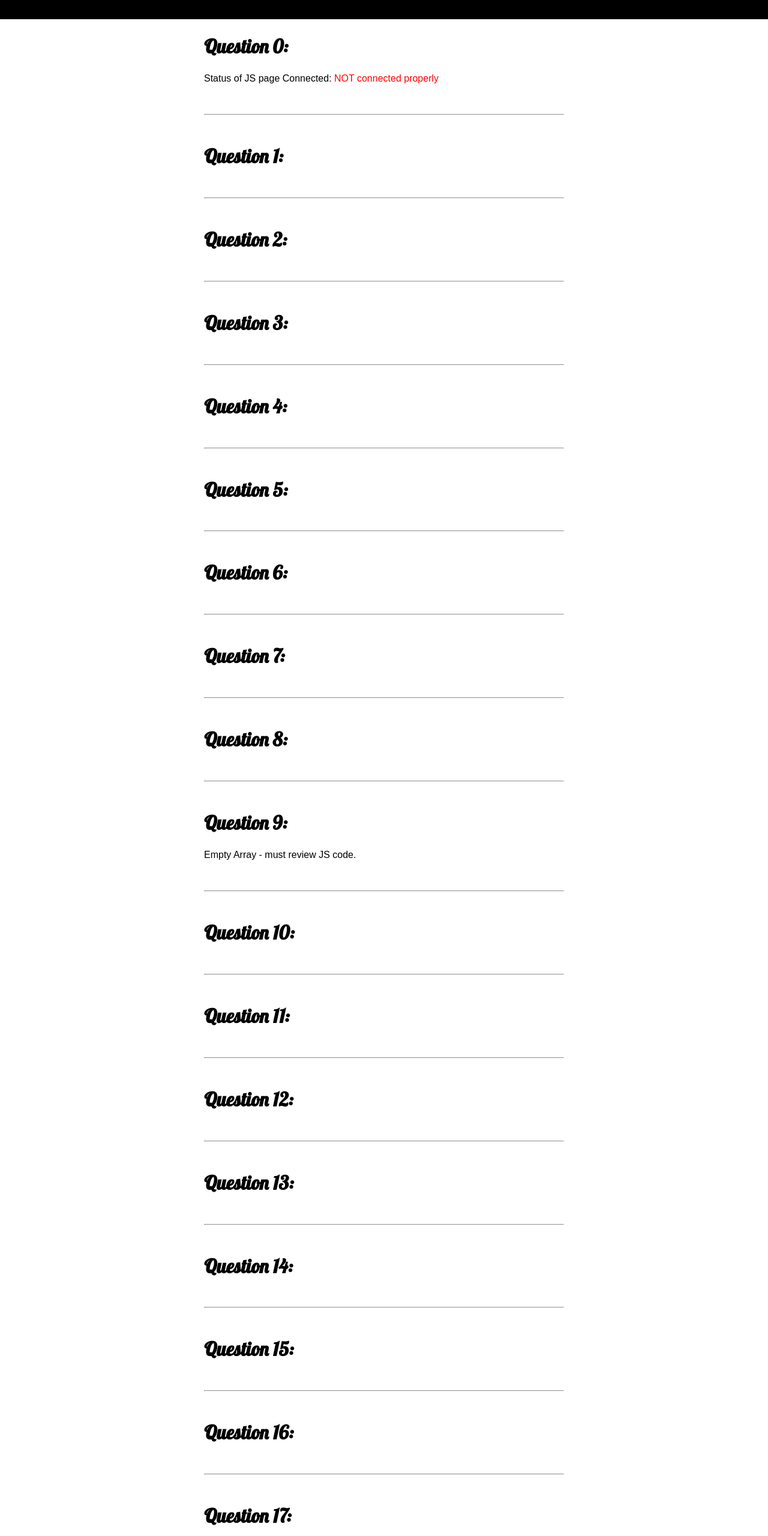
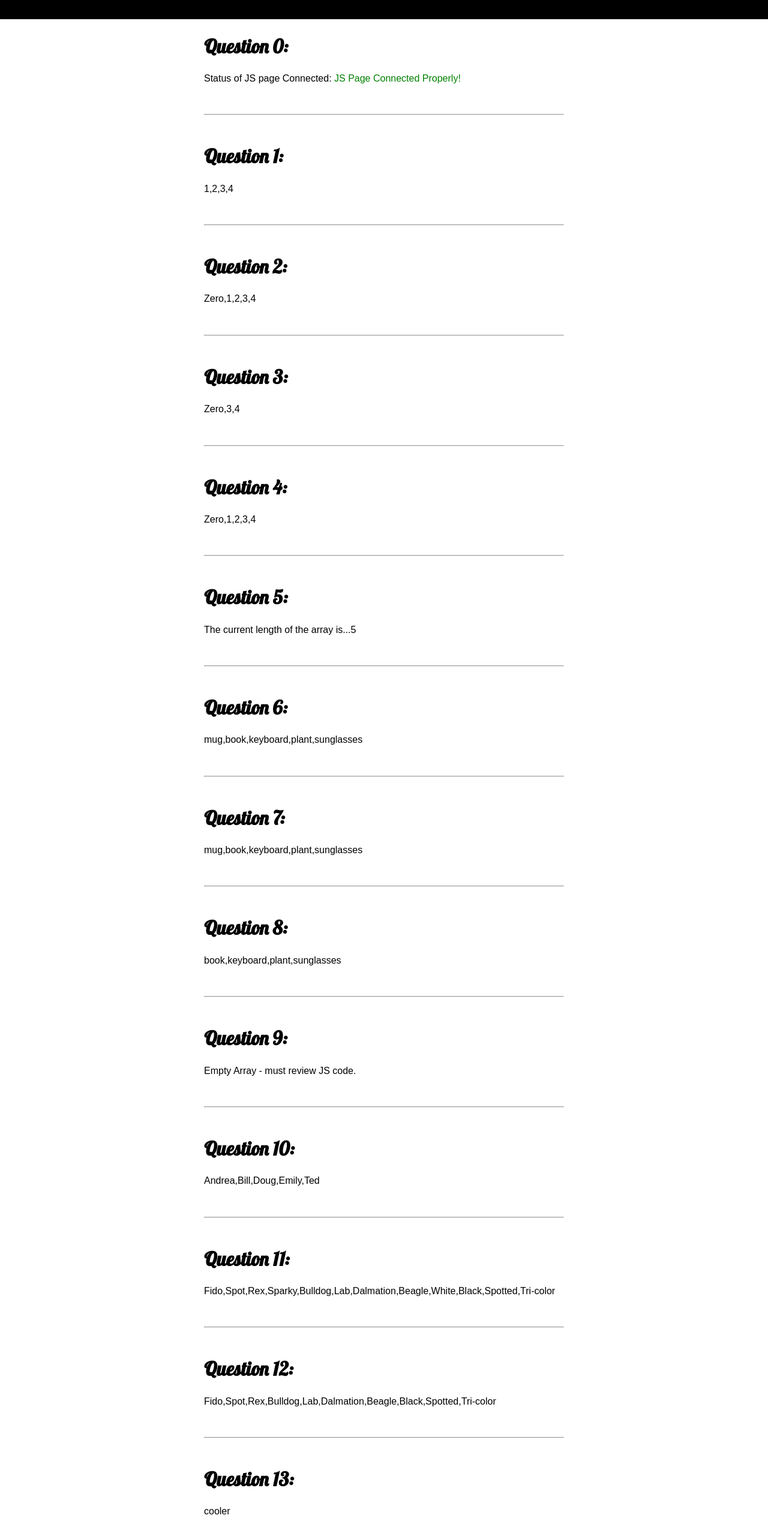
Before and after one commit to rebcrago/js-week2-project1, a plain HTML site: page index.html in a window 1280 px wide. Shown: the part 140-2700 px from the top of the page at 60% size. Drawn offline with nearby package versions, Linux system fonts and the light colour scheme.

Commit message:
Week 2 Project 1 Homework Answers

```diff
--- a/index.html
+++ b/index.html
@@ -122,6 +122,7 @@
 
 
     </main>
+    <script src = "main.js"></script>
 
 </body>
 
--- a/main.js
+++ b/main.js
@@ -21,38 +21,42 @@ document.getElementById("q0").classList.add("status-good");
 
 
 
-
 // 1. Declare a variable whose value is an empty array.
 //    Use any method you choose to add at least 4 items to it.
 //    Display the array in the HTML page
 
+var arrayOne = [];
+arrayOne.unshift(1, 2, 3, 4);
 
-
-
+document.getElementById("q1").innerHTML = arrayOne;
+console.log(arrayOne);
 
 // 2. Add an additional item to the beginning of your array.
 //    Display the array in the HTML page
 
-
+arrayOne.unshift('Zero');
+document.getElementById("q2").innerHTML = arrayOne;
 
 
 
 // 3. Remove the second and third items in your array.
 //    Display the array in the HTML page
 
-
+arrayOne.splice(1, 2);
+document.getElementById("q3").innerHTML = arrayOne;
 
 
 
 // 4. Add two new items after the second item.
 //    Display the array in the HTML page
 
-
-
+arrayOne.splice(1, 0, 1, 2);
+document.getElementById("q4").innerHTML = arrayOne;
 
 
 // 5. Display in the HTML page: 'The current length of the array is....' using the .length method
 
+document.getElementById("q5").innerHTML = 'The current length of the array is...' + arrayOne.length;
 
 
 
@@ -65,6 +69,8 @@ var things = ['mug', 'book', 'mouse', 'plant', 'sunglasses'];
 // 6. Change 'mouse' to 'keyboard'
 //    Display the array in the HTML page
 
+things.splice(2, 1, 'keyboard');
+document.getElementById("q6").innerHTML = things;
 
 
 
@@ -73,6 +79,8 @@ var things = ['mug', 'book', 'mouse', 'plant', 'sunglasses'];
 //    Display the array in the HTML page
 //    (Hint: check out the 'join' method.)
 
+var joinArray = things.join();
+document.getElementById("q7").innerHTML = joinArray;
 
 
 
@@ -81,6 +89,8 @@ var things = ['mug', 'book', 'mouse', 'plant', 'sunglasses'];
 // 8. Remove the first item.
 //    Display the array in the HTML page
 
+things.splice(0, 1);
+document.getElementById("q8a").innerHTML = things;
 
 
 
@@ -90,7 +100,8 @@ var things = ['mug', 'book', 'mouse', 'plant', 'sunglasses'];
 // 9. Remove all items from the things array.
 //    Display the array in the HTML page
 
-
+things.splice(0, 5);
+document.getElementById("q9").innerHTML = things;
 
 
 
@@ -102,6 +113,8 @@ var people = ['Bill', 'Ted', 'Emily', 'Andrea', 'Doug'];
 //    Display the array in the HTML page
 
 
+var orderedPeople = people.sort();
+document.getElementById("q10").innerHTML = orderedPeople;
 
 
 
@@ -119,6 +132,8 @@ var array4 = [
               ]
 //    Display the array in the HTML page
 
+var arrayAll = [array1, array2, array3];
+document.getElementById("q11").innerHTML = arrayAll;
 
 
 
@@ -128,6 +143,9 @@ var array4 = [
 // 12. Remove "Sparky" and "White" from the above array of arrays.
 //    Display the array in the HTML page
 
+array1.splice(3, 1);
+array3.splice(0, 1);
+document.getElementById("q12").innerHTML = arrayAll;
 
 
 
@@ -140,29 +158,32 @@ var campingItems = ['tent', 'hiking boots', 'picnic table', 'corn on the cob', '
 // 13. Declare an array called lastItem using .pop() on the campingItems array.
 //    Display the array in the HTML page
 
-
-
+var lastItem = campingItems.pop();
+document.getElementById("q13").innerHTML = lastItem;
 
 
 // 14. Add two new items to lastItem, one at the beginning and one at the end.
 //    Display the array in the HTML page
 
-
-
+var lastItem = [lastItem];
+lastItem.push('bug spray');
+lastItem.unshift('canteen');
+document.getElementById("q14").innerHTML = lastItem;
 
 
 // 15. Add s'mores to the lastItem array.
 //    Display the array in the HTML page
 
-
-
+lastItem.push('smores');
+document.getElementById("q15").innerHTML = lastItem;
 
 
 // 16. Create a new Array called reversedItems.
 //    The items should be the same as lastItem, only in reverse order.
 //    Display the array in the HTML page
 
-
+var reversedItems = lastItem.reverse();
+document.getElementById("q16").innerHTML = lastItem;
 
 
 // 17. Using the Arrays below, create a single Array
@@ -171,7 +192,8 @@ var firstArray = [12, 5, 9, 27];
 var secondArray = ['fish', 'dog'];
 //    Display the array in the HTML page
 
-
+var numberPets = [firstArray, secondArray];
+document.getElementById("q17").innerHTML = numberPets;
 
 
 // 18: Try to arrange the following items from smallest to largest:
@@ -179,8 +201,11 @@ var sortingNumbers = [2, 5, 98, 55, 77, 300];
 // If it doesn't sort as expected, explain why.
 //    Display the array in the HTML page
 
+sortingNumbers.sort(function(a, b) {
+  return a - b
+});
 
-
+document.getElementById("q14").innerHTML = sortingNumbers;
 
 
 
```
